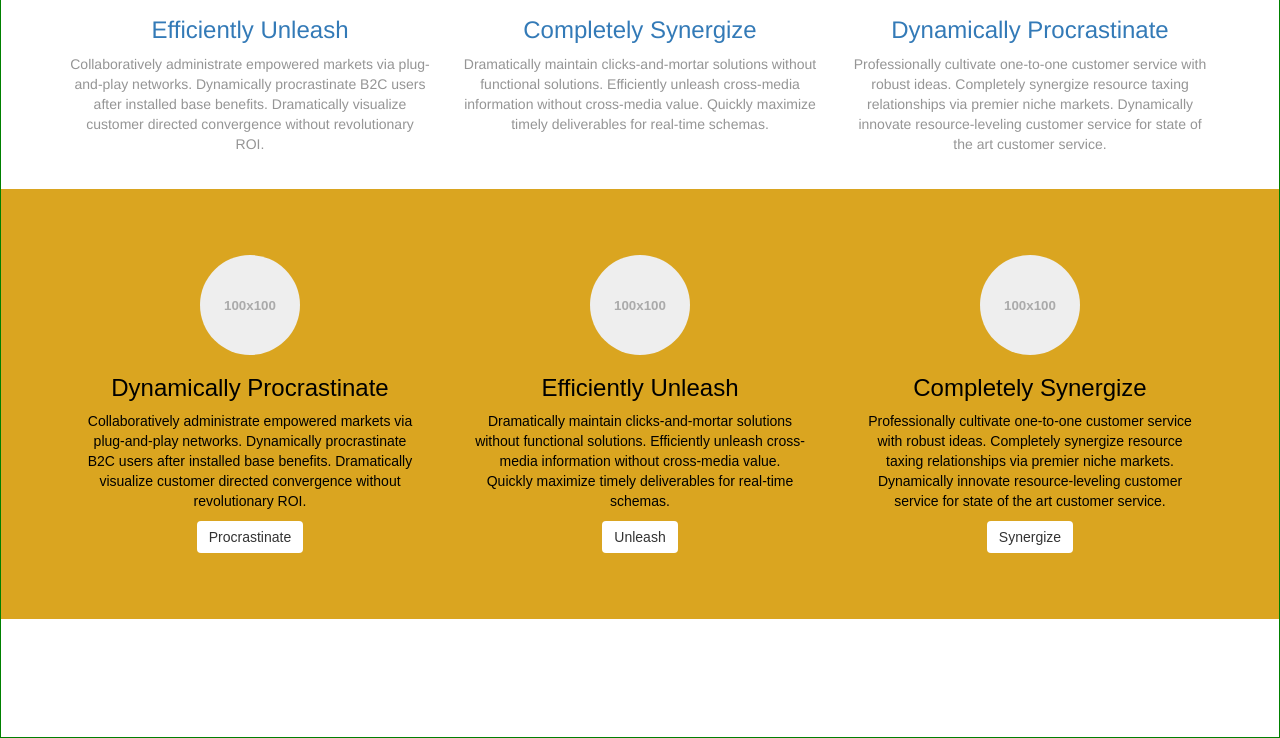
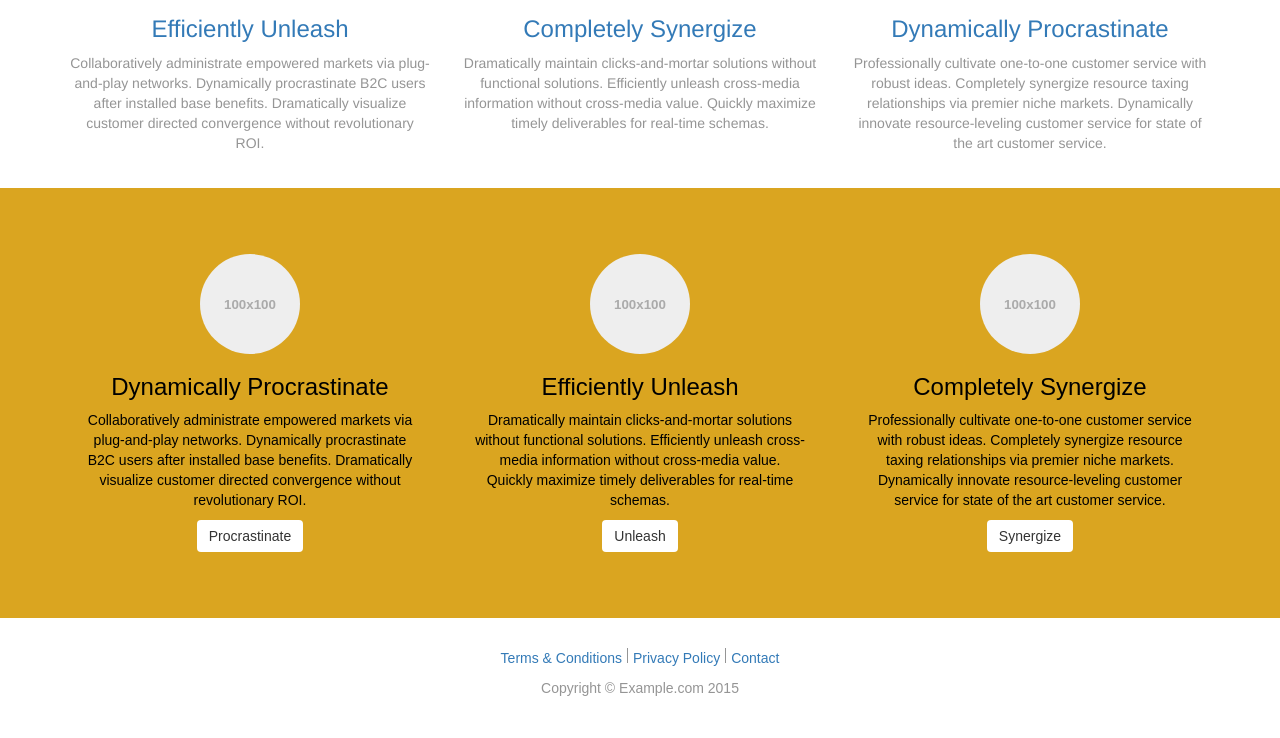
Before and after one commit to Juliangasa/quackit_project, a plain HTML site: page index.html in a window 1280 px wide. Shown: the part 792-1530 px from the top of the page. Drawn offline with nearby package versions, Linux system fonts and the light colour scheme.

Commit message:
last section and footer ended

```diff
--- a/index.html
+++ b/index.html
@@ -85,6 +85,16 @@
                 </div>
             </div>
         </section>
+        <footer>
+            <div class="footer-container">
+                <ul>
+                    <li><a href="">Terms & Conditions</a></li>
+                    <li><a href="">Privacy Policy</a></li>
+                    <li><a href="">Contact</a></li>
+                </ul>
+                <p>Copyright © Example.com 2015</p>
+            </div>
+        </footer>
     </div>
 </body>
 </html>
--- a/styles.css
+++ b/styles.css
@@ -10,7 +10,6 @@
     align-items: center;
     width: 100%;
     height: 1529.9px;
-    border: 1px solid green;
 }
 
 header{
@@ -262,3 +261,59 @@ header{
     border: none;
     border-radius: 4px;
 }
+
+#main footer{
+    display: flex;
+    flex-direction: column;
+    justify-content: center;
+    align-items: center;
+    width: 100%;
+    height: 120px;
+    padding: 30px 0px;
+}
+
+.footer-container{
+    display: flex;
+    flex-direction: column;
+    width: 1170px;
+    height: 60px;
+    padding: 0px 15px;
+}
+
+.footer-container ul{
+    width: 1140px;
+    height: 20px;
+    display: flex;
+    justify-content: center;
+    list-style: none;
+    margin-bottom: 10px;
+}
+
+.footer-container li{
+    display: flex;
+    flex-direction: column;
+    justify-content: start;
+    align-items: center;
+    padding: 0px 5px;
+    border-right: 1.5px solid #959595;
+    height: 15px;
+}
+
+.footer-container a{
+    color: #337ab7;
+    font-family: Arial, Helvetica, sans-serif;
+    font-size: 14px;
+}
+
+.footer-container li:last-child{
+    border-right: none;
+}
+
+.footer-container p{
+    display: flex;
+    justify-content: center;
+    color: #959595;
+    margin-bottom: 10px;
+    font-family: Arial, Helvetica, sans-serif;
+    font-size: 14px;
+}
```
